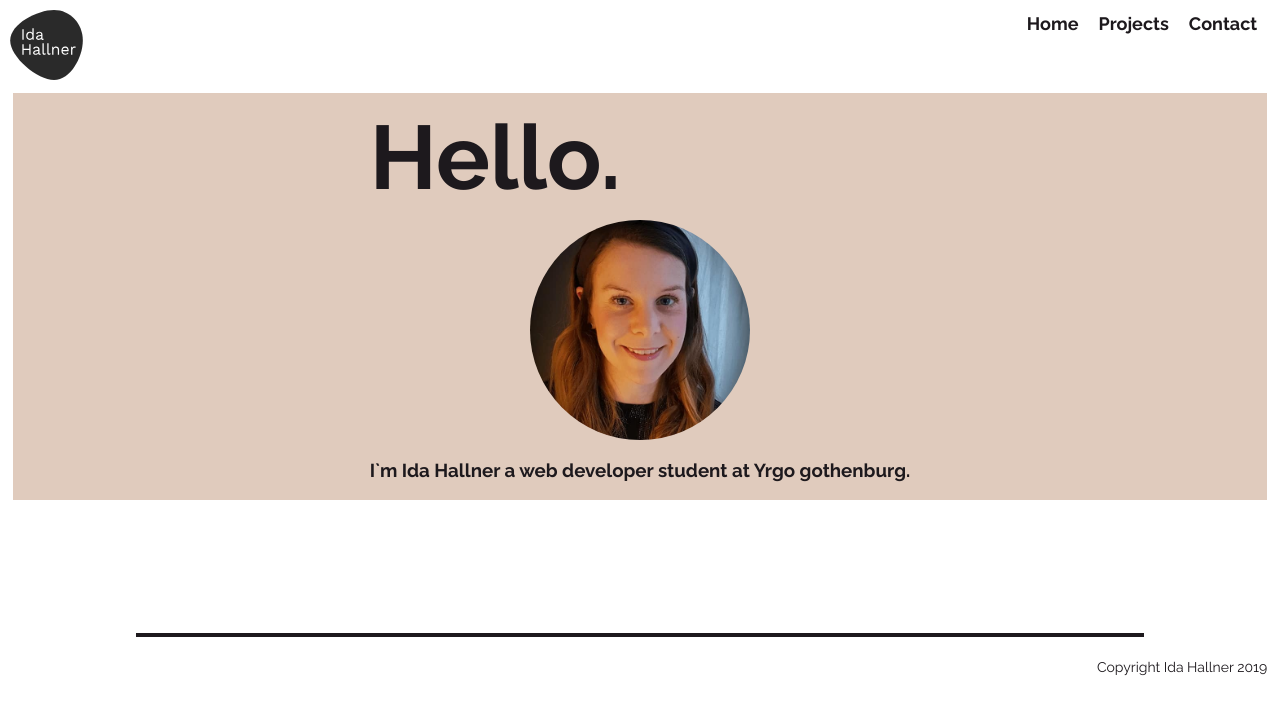
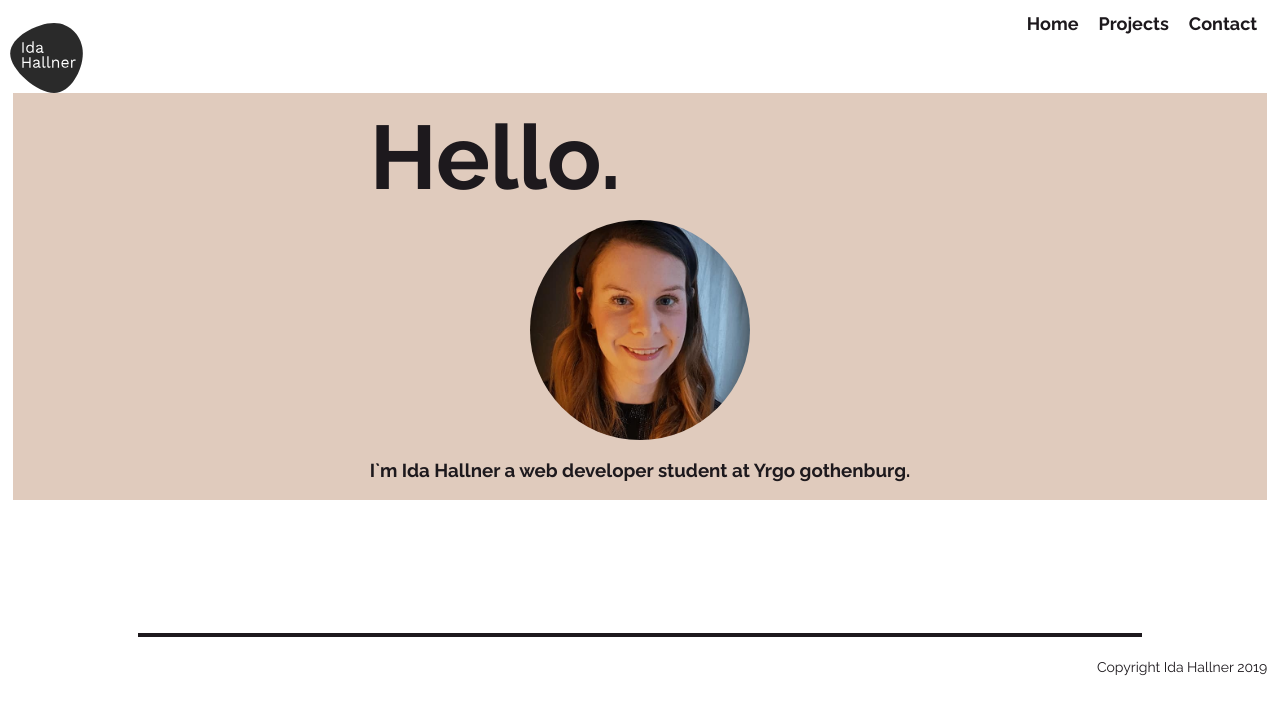
Before and after one commit to idahal/idahal_portfolio, a React app in the folder portfolio/: page / in a window 1280 px wide. Built offline with nearby package versions, Linux system fonts and the light colour scheme.

Commit message:
add box-sizing and height

```diff
--- a/portfolio/src/components/App/App.css
+++ b/portfolio/src/components/App/App.css
@@ -1,8 +1,23 @@
+html {
+  height: 100%;
+  box-sizing: border-box;
+}
+
+*,
+*::before,
+*::after {
+  box-sizing: inherit;
+}
+
 body {
   font-family: 'Raleway', sans-serif;
   background-color: #ffffff;
-  margin: 0;
+  padding-bottom: 60px;
+  position: relative;
+  min-height: 100%;
+
 }
+
 
 .App-logo {
   z-index: 1;
```
